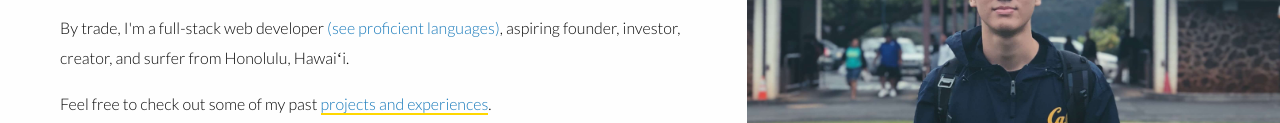
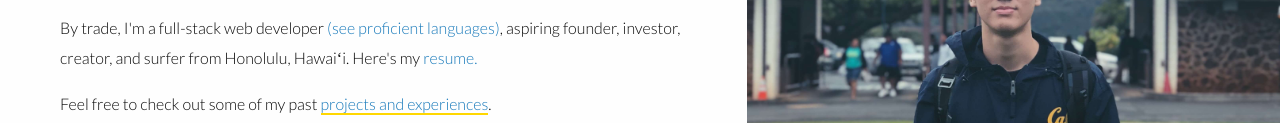
Before and after one commit to nickwong-io/nickwong.io, a plain HTML site: page index.html in a window 1280 px wide. Shown: the part 374-497 px from the top of the page. Drawn offline with nearby package versions, Linux system fonts and the light colour scheme.

Commit message:
Update 2019-06-29T09:55:19.310Z

```diff
--- a/index.html
+++ b/index.html
@@ -38,7 +38,7 @@
 
             <p>I dream of founding a launchpad where I can create (and help others create) value-centric companies that solve problems in my local community and uplift our local economy. I'm actualizing this dream through my work at <a href="http://nalukai.org">Nalukai Foundation</a>.</p>
 
-            <p>By trade, I'm a full-stack web developer <a data-toggle="skills-dropdown">(see proficient languages)</a>, aspiring founder, investor, creator, and surfer from Honolulu, Hawaiʻi.</p>
+            <p>By trade, I'm a full-stack web developer <a data-toggle="skills-dropdown">(see proficient languages)</a>, aspiring founder, investor, creator, and surfer from Honolulu, Hawaiʻi. Here's my <a href="assets/images/wong_Nicholas_resumeSU2019.pdf">resume.</a></p>
 
 
             <!-- skill set dropdown -->
```
Also changed, not shown: 1 other file.
